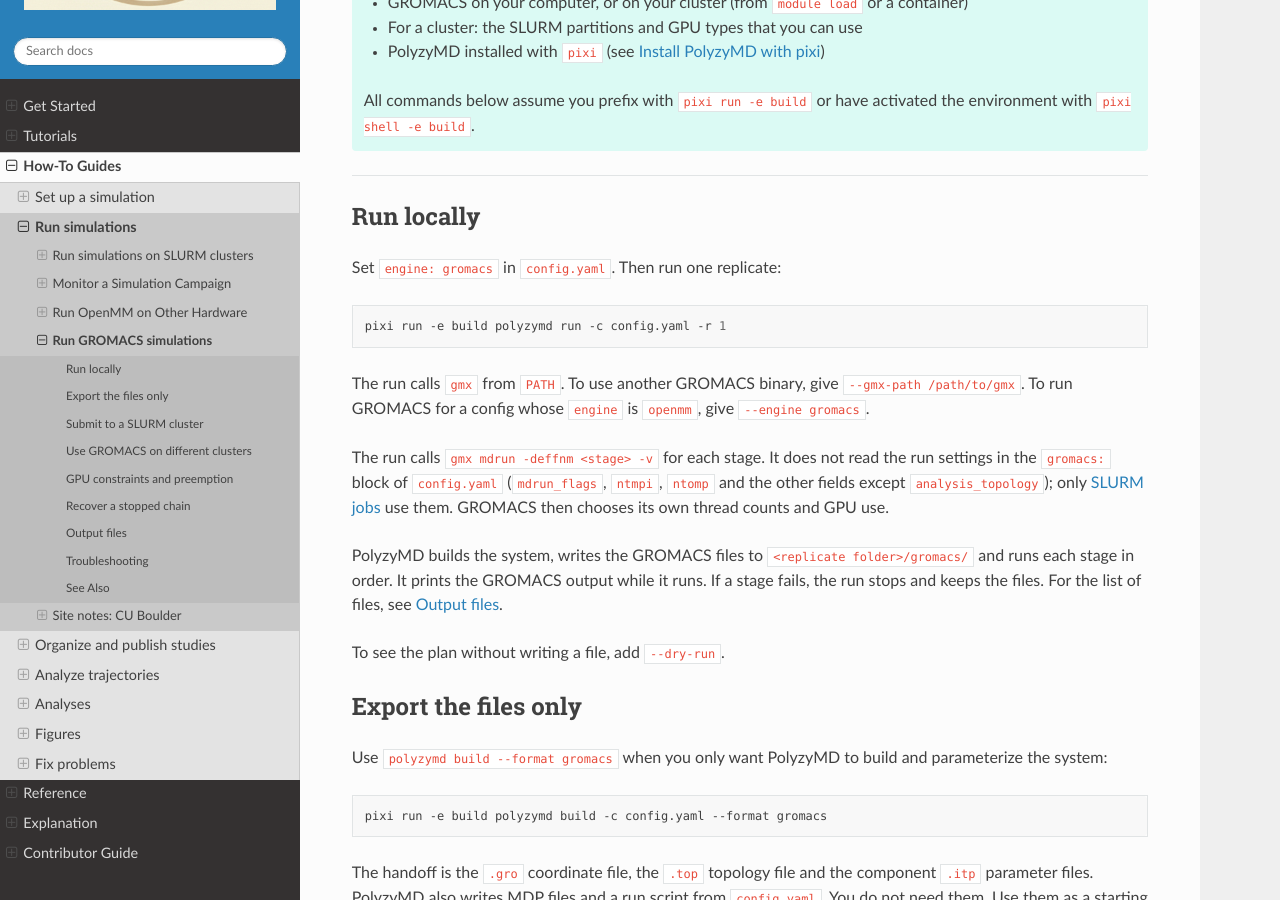
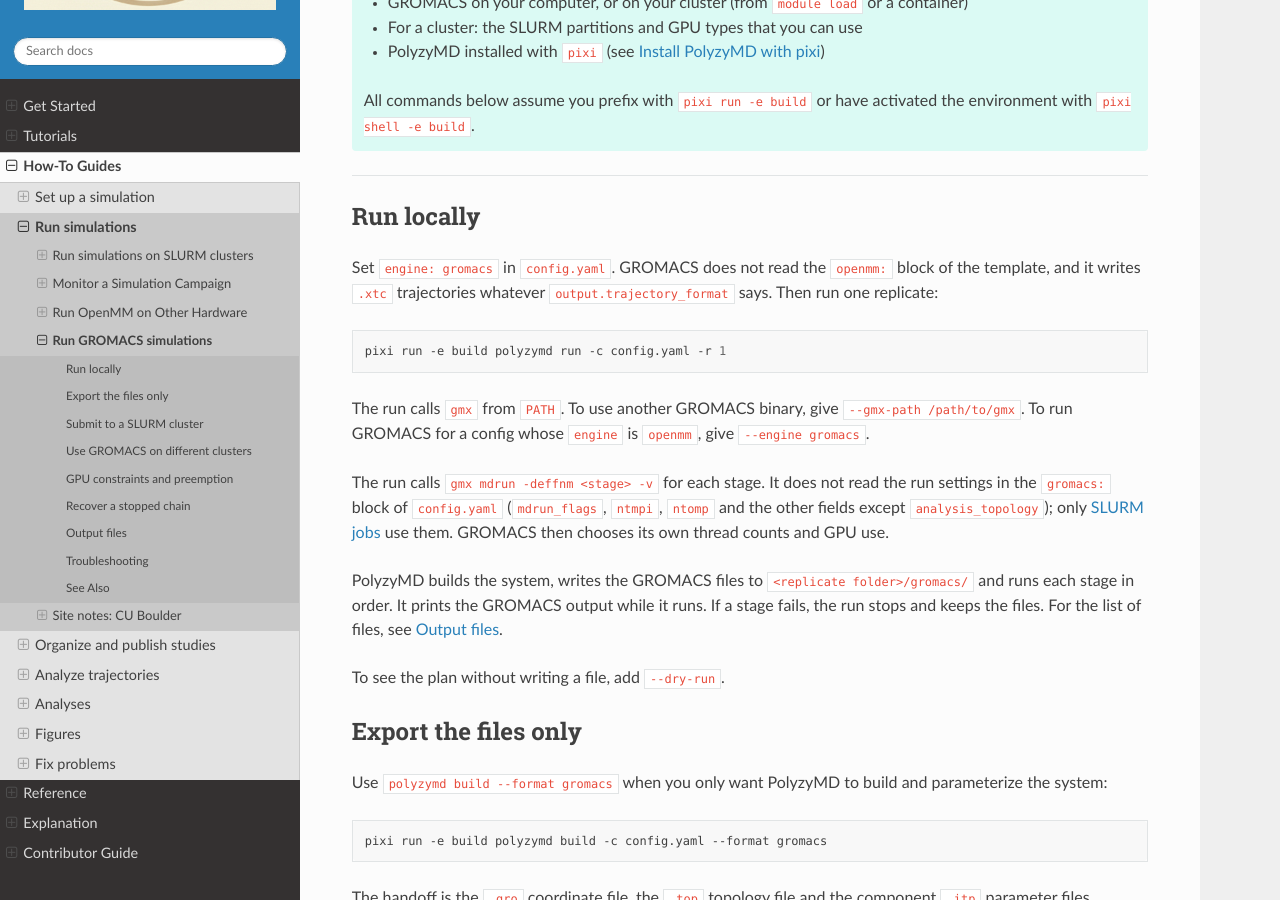
Before and after one commit to joelaforet/polyzymd, a Sphinx documentation site: the page built from docs/source/how_to/run_gromacs.md, in a window 1280 px wide and 900 px high, scrolled down 307 px. Built offline with Sphinx 7.4.7 and the Read the Docs theme 3.1.0, drawn with Linux system fonts in a browser that asks for light colours.

Commit message:
Say what to change in the config template for GROMACS
trajectory_format is not read by either engine (OpenMM writes dcd,
GROMACS xtc), so engine gromacs with dcd works; GROMACS does not read
the openmm block. The template, own-system tutorial and GROMACS how-to
now say so.

````diff
--- a/docs/source/how_to/run_gromacs.md
+++ b/docs/source/how_to/run_gromacs.md
@@ -21,7 +21,9 @@
 
 ## Run locally
 
-Set `engine: gromacs` in `config.yaml`. Then run one replicate:
+Set `engine: gromacs` in `config.yaml`. GROMACS does not read the `openmm:`
+block of the template, and it writes `.xtc` trajectories whatever
+`output.trajectory_format` says. Then run one replicate:
 
 ```bash
 pixi run -e build polyzymd run -c config.yaml -r 1
````
Also changed, not shown: docs/source/reference/configuration.md (+1 -1 lines), docs/source/tutorials/own_system.md (+4 -0 lines), src/polyzymd/templates/templates/config_template.yaml (+4 -3 lines), 1 other file.
